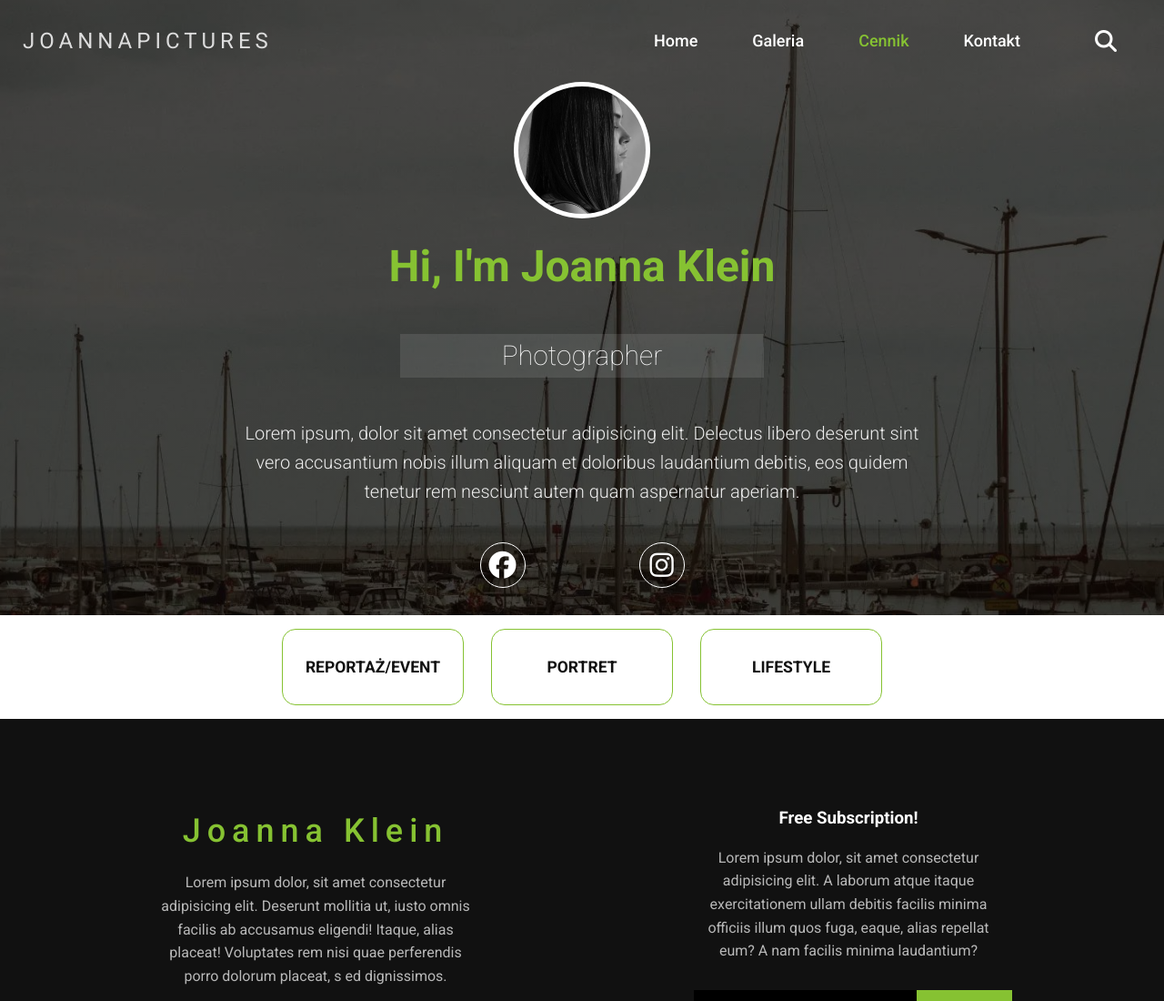
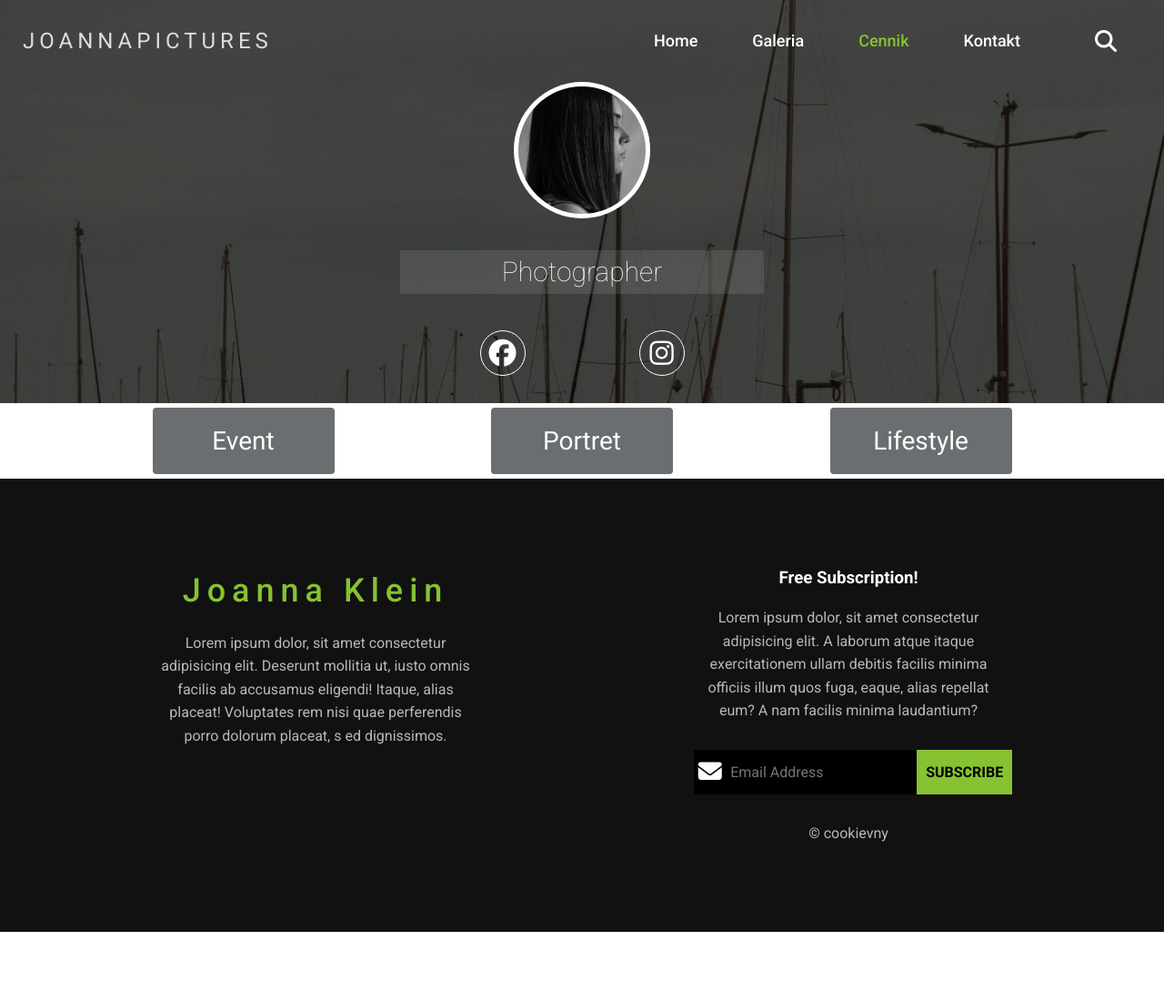
Before and after one commit to Trabatu/Photography, a plain HTML site: page cennik.html in a window 1280 px wide. Shown: the top 1100 px of the page at 91% size. After the commit the page ends 1024 px from the top, so only its background shows below. Drawn offline with Linux system fonts and the light colour scheme.

Commit message:
mainwebsitechanges

```diff
--- a/cennik.html
+++ b/cennik.html
@@ -42,20 +42,15 @@
                 <div class="about-img flex">
                     <img src="Joanna.jpg" alt="photographer img">
                 </div>
-                <h2>Hi, I'm Joanna Klein</h2>
                 <h3>Photographer</h3>
-                <blockquote>Lorem ipsum, dolor sit amet consectetur adipisicing elit.
-                    Delectus libero deserunt sint vero accusantium nobis illum aliquam et doloribus laudantium debitis,
-                    eos quidem tenetur rem nesciunt autem quam aspernatur aperiam.
-                </blockquote>
             </div>
             <div class="social-icons">
                 <ul>
                     <li>
-                        <a href="#"><i class="fab fa-facebook"></i></a>
+                        <a href="https://www.facebook.com/asia.klein.fotografia"><i class="fab fa-facebook"></i></a>
                     </li>
                     <li>
-                        <a href="#"><i class="fab fa-instagram"></i></a>
+                        <a href="https://www.instagram.com/asiaa.klein/"><i class="fab fa-instagram"></i></a>
                     </li>
                 </ul>
             </div>
@@ -67,15 +62,9 @@
     <section class="section-four">
         <div class="flex-container">
             <div class="cennik">
-                <div class="cennik-one">
-                    <h3>Reportaż/Event</h3>
-                </div>
-                <div class="cennik-two">
-                    <h3>Portret</h3>
-                </div>
-                <div class="cennik-three">
-                    <h3>Lifestyle</h3>
-                </div>
+                <button class="button" style="vertical-align:middle"><span>Event</span></button>
+                <button class="button" style="vertical-align:middle"><span>Portret</span></button>
+                <button class="button" style="vertical-align:middle"><span>Lifestyle</span></button>
             </div>
         </div>
     </section>
--- a/main.css
+++ b/main.css
@@ -312,13 +312,34 @@ blockquote{
 .section-two h2{
     text-align: center;
     font-size: 40px;
+    font-weight: 300;
+    font-style: italic;
+}
+.section-two .container a{
+    display: flex;
+    justify-content: center;
 }
 .section-two span{
     color: var(--darkGrey);
     text-align: center;
     display: block;
+    align-items: center;
     margin-bottom: 30px;
-    font-size: 20px;
+    font-size: 24px;
+    font-weight: 300;
+    padding-block: auto;
+    box-shadow: 0 0 10px var(--lightGrey);
+    block-size: initial;
+    margin-left: 500px;
+    margin-right: 500px;
+    border-radius: 25px;
+
+}
+.section-two span:hover{
+    background: var(--lightGreen);
+    color:#000;
+    transition: var(--transition);
+    opacity: 0.8;
 }
 .insta-imgs{
     display: grid;
@@ -347,6 +368,7 @@ blockquote{
 }
 .insta-imgs > div:hover .icon-overlay{
     opacity: 1;
+    pointer-events: none;
 }
 
             /* end of section two */
@@ -388,59 +410,50 @@ blockquote{
     display: flex;
     align-items: center;
     justify-content: center;
+    place-content: space-evenly;
 
 }
-.flex-container .cennik-one{
-    background: var(--darkGreen);
+.button{
+    display: inline-block;
+    border-radius: 4px;
+    background-color: var(--lightGrey);
     border: none;
-    display: block;
+    color: #FFFFFF;
+    text-align: center;
+    font-size: 28px;
+    padding: 20px;
     width: 200px;
-    text-align: center;
-    color: var(--dark);
-    text-transform: uppercase;
-    background: transparent;
-    font-size: 15px;
-    padding: 12px;
-    border: 1px solid var(--lightGreen);
-    border-radius: 15px;
-    margin: 15px 15px;
+    transition: var(--transition);
+    cursor: pointer;
+    margin: 5px;
+
+}
+
+.button span {
+    cursor: pointer;
+    display: inline-block;
+    position: relative;
     transition: var(--transition);
 }
-.flex-container .cennik-two{
-    background: var(--lightGrey);
-    border: none;
-    display: block;
-    width: 200px;
-    text-align: center;
-    color: var(--dark);
-    text-transform: uppercase;
-    background: transparent;
-    font-size: 15px;
-    padding: 12px;
-    border: 1px solid var(--lightGreen);
-    border-radius: 15px;
-    margin: 15px 15px;
+
+.button span:after {
+    content: '\00bb';
+    position: absolute;
+    opacity: 0;
+    top: 0;
+    right: -20px;
     transition: var(--transition);
 }
-.flex-container .cennik-three{
-    background: var(--darkGreen);
-    border: none;
-    display: block;
-    width: 200px;
-    text-align: center;
-    color: var(--dark);
-    text-transform: uppercase;
-    background: transparent;
-    font-size: 15px;
-    padding: 12px;
-    border: 1px solid var(--dark);
-    border-radius: 15px;
-    border-color: var(--lightGreen);
+.button:hover span {
+    padding-right: 25px;
+}
 
-    margin: 15px 15px;
-    transition: var(--transition);
+.button:hover span:after {
+    opacity: 1;
+    right: 0;
 }
-            /* end of gallery */
+
+            /* end of cennik styling */
             /* contact styling */
 
             /* section five */
```
Also changed, not shown: contact.html (+2 -7 lines), gallery.html (+2 -2 lines), photographywebsite.html (+9 -8 lines).
